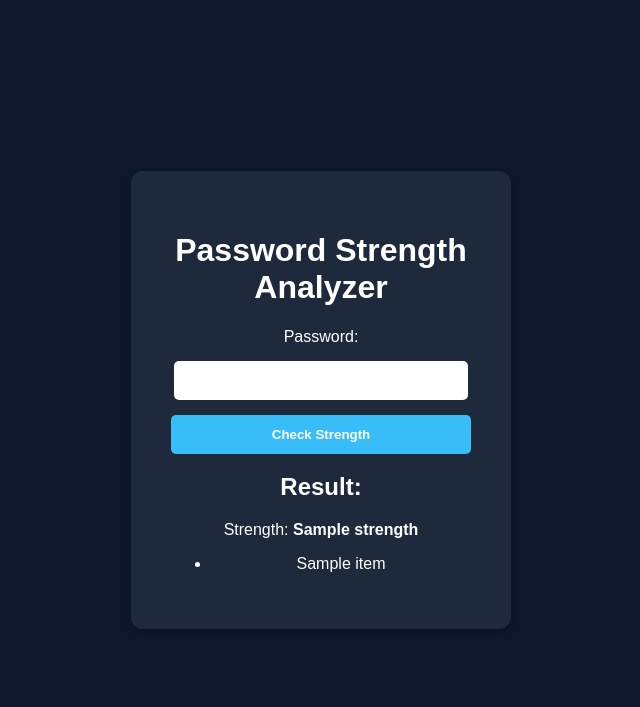
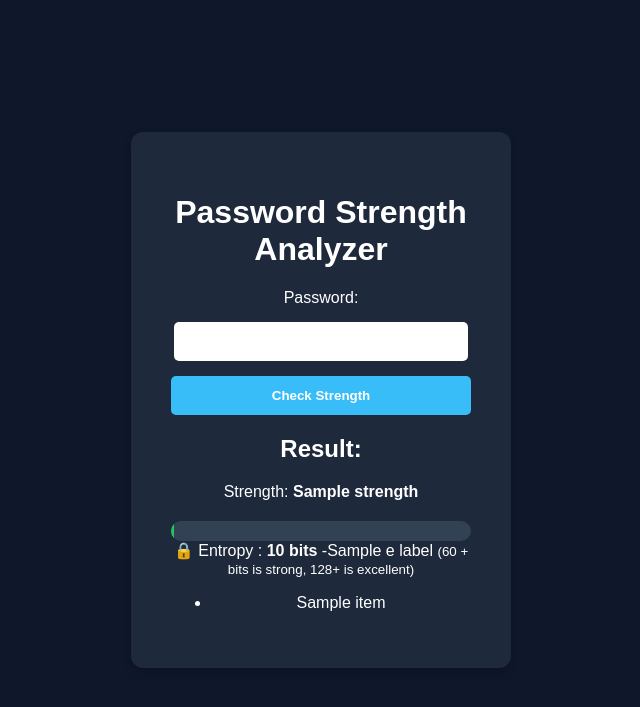
Before and after one commit to 1994-munk/password-strength-analyzer, a Flask app: template templates/index.html in a window 1280 px wide. Shown: the top 707 px of the page, without its empty margins (319-959 px from the left). Run offline with Flask 3, Linux system fonts and the light colour scheme; the template is opened without the code that fills it: most values are stand-ins (such as "Sample title", 1, 10 or a date in 2020).

Commit message:
added entropy

```diff
--- a/app.py
+++ b/app.py
@@ -1,5 +1,33 @@
 from flask import Flask, render_template, request
 import re
+import math
+
+def calculate_entropy(password):
+    pool=0
+    if re.search(r'[a-z]', password):
+        pool += 26
+    if re.search(r'[A-Z]', password):
+        pool += 26
+    if re.search(r'\d', password):
+        pool += 10
+    if re.search(r'[!@#$%^&*()-+]', password):
+        pool += 32
+    if pool == 0:
+        return 0
+    return round(len(password) * math.log2(pool), 1)
+
+
+def entropy_label(bits):
+    if bits < 28:
+        return 'Very Weak'
+    elif bits < 36:
+        return 'Weak'
+    elif bits < 60:
+        return 'Moderate'
+    elif bits < 128:
+        return 'Strong'
+    else:
+        return 'Very Strong'
 #create a Flask application
 app = Flask(__name__)
 
@@ -51,7 +79,11 @@ def check_password_strength(password):
         strength = 'Strong'
         percentage = 100
 
-    return percentage, feedback, strength
+    entropy = calculate_entropy(password)
+    e_label = entropy_label(entropy)
+
+
+    return percentage, feedback, strength ,entropy, e_label
 
 #home route
 @app.route("/", methods=['GET', 'POST'])
@@ -66,13 +98,15 @@ def home():
 
         password = request.form['password']
 
-        percentage, feedback, strength = check_password_strength(password)
+        percentage, feedback, strength ,entropy, e_label = check_password_strength(password)
 
     return render_template(
         'index.html',
         strength=strength,
         feedback=feedback,
-        percentage=percentage
+        percentage=percentage,
+        entropy=entropy,
+        e_label=e_label
     )
 
 #run the application
--- a/static/style.css
+++ b/static/style.css
@@ -38,3 +38,18 @@ button {
     width: 100%;
     font-weight: bold;
 }
+
+.meter {
+    width: 100%;
+    height: 20px;
+    background-color: #334155;
+    border-radius: 10px;
+    overflow: hidden;
+    margin-top: 20px;
+}
+
+.meter-fill {
+    height: 100%;
+    background-color: #22c55e;
+    transition: width 0.3s ease;
+}
--- a/templates/index.html
+++ b/templates/index.html
@@ -25,6 +25,13 @@
         <div class="meter-fill" style="width: {{ percentage }}%;"></div>
       </div>
 
+      {% if entropy %}
+      <div class ="entropy-box">
+        🔒 Entropy : <strong>{{ entropy }} bits</strong> -{{e_label}}
+        <small>(60 + bits is strong, 128+ is excellent)</small>
+      </div>
+      {% endif %}
+
       {% if feedback %}
       <ul>
         {% for item in feedback %}
```
